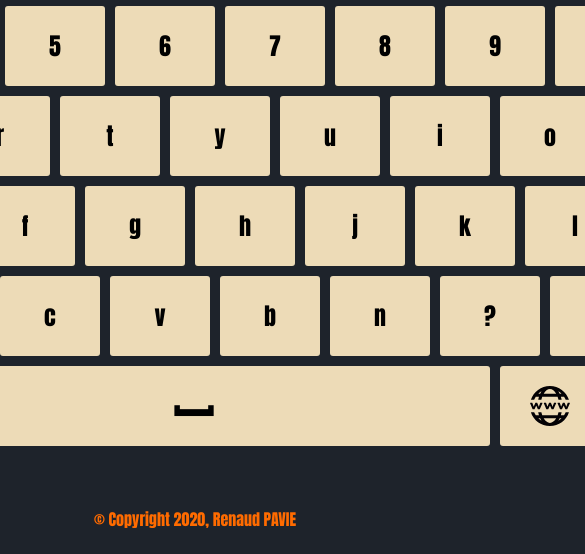
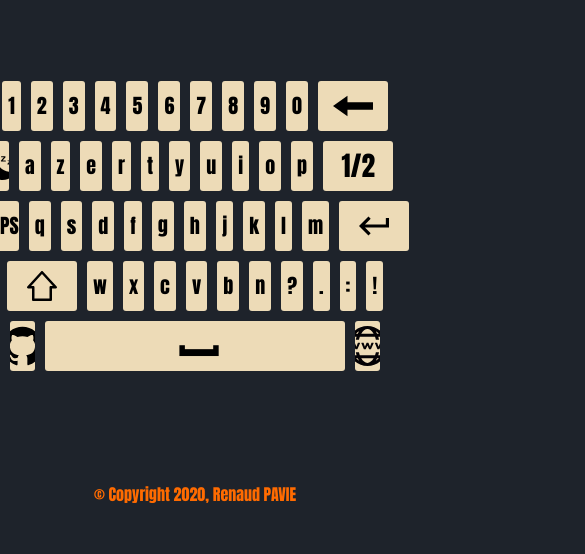
Before and after one commit to RenaudPavie/ClavierVirtuel, a plain HTML site: page index.html in a window 390 px wide. Shown: the part 290-844 px from the top of the page, 585 px wide, since content can reach past the window. Drawn offline with nearby package versions, Linux system fonts and the light colour scheme.

Commit message:
Nightshift + capslock + responsive

```diff
--- /dev/null
+++ b/css/responsive.css
@@ -0,0 +1,84 @@
+@media screen and (max-width: 1600px) {
+    #clavier input, #clavier section #LED,#clavier section #entree {
+        height: 60px;
+    }
+    #clavier section #LED,#clavier section #entree {
+        width: 130px;
+    }
+    section #space {
+        width: 450px;
+    }
+    section .space-symbol::after {
+        top: calc(50% - 15px);
+        right: calc(50% - 5px);
+    }
+    section #supprimer {
+        background-size: 50px;
+    }
+}
+@media screen and (max-width: 1300px) {
+    section #LED::after {
+        content:none;
+    }
+    section #LED.focused {
+        color:#ff6b00;
+    }
+
+}
+@media screen and (max-width: 1000px) {
+    div.container {
+        max-width: 90%;
+    }
+    section #LED, section #entree {
+        width: 100px;
+    }
+
+}
+@media screen and (max-width: 850px) {
+    div.container {
+        max-width: 95%;
+    }
+    #clavier input, #clavier section #LED,#clavier section #entree {
+        height: 50px;
+    }
+    #clavier input.larger {
+        min-width: 70px;
+    }
+    #clavier input.letter {
+        width: 40px;
+    }
+    section #LED, section #entree {
+        width: 90px;
+    }
+    #clavier input,#clavier button {
+        font-size: 1.25em;
+    }
+
+    /* Réduction des tailles d'icones */
+    section #supprimer {
+        background-size: 40px;
+    }
+    section #nightshift {
+        background-size: 30px;
+    }
+    section #shift {
+        background-size: 30px;
+    }
+    section #entree {
+        background-size: 30px;
+    }
+    section #caracspe {
+        font-size: 1.7em;
+    }
+}
+@media screen and (max-width: 650px) {
+    section #space {
+        width: 300px;
+    }
+    section #chevrons {
+        display: none;
+    }
+}
+@media screen and (max-width: 500px) {
+
+}
--- a/css/style.css
+++ b/css/style.css
@@ -18,7 +18,8 @@ div.container {
     display: flex;
     flex-direction: column;
     justify-content:space-around;
-    width: 80%;
+    align-items: center;
+    max-width: 80%;
     margin:auto;
 }
 
@@ -57,8 +58,14 @@ header h2 {
 #clavier section {
     margin-bottom:10px;
     display: flex;
+    align-items: center;
+    justify-content: center;
+    width: 100%;
 }
-#clavier input {
+#clavier section input:not(:last-of-type) {
+    margin-right: 10px;
+}
+#clavier input,#clavier button {
     font-family:'Anton', sans-serif;
     font-size: 1.5em;
     background-color: #eddbb7;
@@ -66,10 +73,11 @@ header h2 {
     border-radius:3px;
     width: 100px;
     height:80px;
-    margin-right: 10px;
     cursor: pointer;
 }
-
+#clavier input.larger, span.larger {
+    width: 150px;
+}
 /* STYLE PERSONNALISATIONS TOUCHES */
 
 /* Supprimer */
@@ -78,7 +86,6 @@ section #supprimer {
     background-repeat: no-repeat;
     background-size: 60px;
     background-position: center;
-    width: 150px;
 }
 
 /* Nightshift */
@@ -91,27 +98,33 @@ section #nightshift {
 
 /* Carac spé 1/2 */
 section #caracspe {
-    width: 150px;
     font-size: 2em;
 }
 
 /* Capslock */
 section #LED {
     position: relative;
+    margin-right: 10px;
+    padding:0;
+    width: 170px;
+    text-transform: uppercase;
 }
 section #LED::after {
     content:"";
     background-color: black;
     position: absolute;
     top: 10px;
-    right: 20px;
+    right: 10px;
     width:10px;
     height: 10px;
     border-radius: 10px;
+    pointer-events: none;
 }
-section #capslock {
-    width: 170px;
+section #LED.focused::after {
+    background-color: #ff6b00;
 }
+
+
 
 /* Entrée */
 section #entree {
@@ -119,7 +132,6 @@ section #entree {
     background-repeat: no-repeat;
     background-size:45px;
     background-position: center;
-    width: 170px;
 }
 
 /* Shift */
@@ -128,7 +140,6 @@ section #shift {
     background-repeat: no-repeat;
     background-size:35px;
     background-position: center;
-    width: 150px;
 }
 
 /* Chevrons */
@@ -152,14 +163,20 @@ section .space-symbol {
 section .space-symbol::after {
     content:"[";
     color: black;
-    font-size: 2.5em;
+    font-size: 40px;
     position: absolute;
-    top: 25px;
-    right:300px;
+    top:calc(50% - 15px);
+    right:calc(50% - 20px);
     transform: rotate(270deg);
+    text-align: justify;
+    vertical-align: center;
+}
+section .space-symbol.focused::after {
+    color: #eddbb7;
 }
 section #space {
     width: 600px;
+    margin-right: 10px;
 }
 
 /* portfolio */
--- a/index.html
+++ b/index.html
@@ -7,6 +7,7 @@
     <link href="https://fonts.googleapis.com/css2?family=Anton&display=swap" rel="stylesheet">
     <link rel="stylesheet" href="css/reset.css">
     <link rel="stylesheet" href="css/style.css">
+    <link rel="stylesheet" href="css/responsive.css">
     <title>Clavier virtuel</title>
 </head>
 <body>
@@ -44,54 +45,54 @@
                 <input type="button" value="8">
                 <input type="button" value="9">
                 <input type="button" value="0">
-                <input type="button" id="supprimer">
+                <input type="button" class="larger" id="supprimer">
             </section>
 
             <section class="nigth-row">
                 <input type="button" id="nightshift">
-                <input type="button" value="a">
-                <input type="button" value="z">
-                <input type="button" value="e">
-                <input type="button" value="r">
-                <input type="button" value="t">
-                <input type="button" value="y">
-                <input type="button" value="u">
-                <input type="button" value="i">
-                <input type="button" value="o">
-                <input type="button" value="p">
-                <input type="button" value="1/2" id="caracspe">
+                <input type="button" class="letter" value="a">
+                <input type="button" class="letter" value="z">
+                <input type="button" class="letter" value="e">
+                <input type="button" class="letter" value="r">
+                <input type="button" class="letter" value="t">
+                <input type="button" class="letter" value="y">
+                <input type="button" class="letter" value="u">
+                <input type="button" class="letter" value="i">
+                <input type="button" class="letter" value="o">
+                <input type="button" class="letter" value="p">
+                <input type="button" class="larger" value="1/2" id="caracspe">
             </section>
 
             <section class="capslock-row">
-                <span id="LED">
-                    <input type="button" value="CAPS" id="capslock">
-                </span>
-                <input type="button" value="q">
-                <input type="button" value="s">
-                <input type="button" value="d">
-                <input type="button" value="f">
-                <input type="button" value="g">
-                <input type="button" value="h">
-                <input type="button" value="j">
-                <input type="button" value="k">
-                <input type="button" value="l">
-                <input type="button" value="m">
-                <input type="button" id="entree">
+                <button id="LED">
+                    caps
+                </button>
+                <input type="button" class="letter" value="q">
+                <input type="button" class="letter" value="s">
+                <input type="button" class="letter" value="d">
+                <input type="button" class="letter" value="f">
+                <input type="button" class="letter" value="g">
+                <input type="button" class="letter" value="h">
+                <input type="button" class="letter" value="j">
+                <input type="button" class="letter" value="k">
+                <input type="button" class="letter" value="l">
+                <input type="button" class="letter" value="m">
+                <input type="button" class="larger" id="entree">
             </section>
 
             <section class="shift-row">
-                <input type="button" id="shift">
+                <input type="button" class="larger" id="shift">
                 <input type="button" value="< >" id="chevrons">
-                <input type="button" value="w">
-                <input type="button" value="x">
-                <input type="button" value="c">
-                <input type="button" value="v">
-                <input type="button" value="b">
-                <input type="button" value="n">
-                <input type="button" value="?">
-                <input type="button" value=".">
-                <input type="button" value=":">
-                <input type="button" value="!">
+                <input type="button" class="letter" value="w">
+                <input type="button" class="letter" value="x">
+                <input type="button" class="letter" value="c">
+                <input type="button" class="letter" value="v">
+                <input type="button" class="letter" value="b">
+                <input type="button" class="letter" value="n">
+                <input type="button" class="letter" value="?">
+                <input type="button" class="letter" value=".">
+                <input type="button" class="letter" value=":">
+                <input type="button" class="letter" value="!">
             </section>
 
             <section class="space-row">
@@ -115,6 +116,7 @@
             <small>&copy; Copyright 2020, Renaud PAVIE</small>
         </footer>
     </div>
+    <script src="https://cdnjs.cloudflare.com/ajax/libs/jquery/3.5.1/jquery.min.js"></script>
     <script src="js/script.js"></script>
 </body>
 </html>
--- a/js/script.js
+++ b/js/script.js
@@ -0,0 +1,102 @@
+LEDcounter = 0;
+
+$('#LED').on('click', function() {
+
+    LEDcounter++;
+
+    $('#LED').addClass('focused')
+    $('.letter').val(function () {
+        return this.value.toUpperCase();
+    })
+
+    if(LEDcounter === 2) {
+        $('#LED').removeClass('focused')
+        $('.letter').val(function () {
+            return this.value.toLowerCase();
+        })
+        LEDcounter = 0;
+    }
+
+
+
+
+})
+
+nightCounter = 0;
+
+$('#nightshift').on('click', function() {
+
+    // console.log(nightCounter)
+
+    nightCounter++;
+
+    //NUIT
+    // Changement couleur
+    $('#clavier input,#clavier button').css({
+        'backgroundColor':'#1e232b',
+        'color': '#eddbb7',
+    })
+    $('body, div.container').css({
+        'backgroundColor':'#b7cced'
+    })
+
+     // Couleur des icones
+    $('section .space-symbol').addClass('focused')
+    $('section #nightshift').css({
+        'backgroundImage':'url(../img/moon-beige.svg'
+    })
+    $('section #shift').css({
+        'backgroundImage':'url(../img/shift-beige.svg'
+    })
+    $('section #github').css({
+        'backgroundImage':'url(../img/github-beige.svg'
+    })
+    $('section #portfolio').css({
+        'backgroundImage':'url(../img/world-wide-web-beige.svg'
+    })
+    $('section #supprimer').css({
+        'backgroundImage':'url(../img/left-back-straight-arrow-beige.svg'
+    })
+    $('section #entree').css({
+        'backgroundImage':'url(../img/enter-arrow-beige.svg'
+    })
+
+
+    //JOUR
+    if(nightCounter === 2) {
+        // Changement couleur
+        $('body, div.container').css({
+            'backgroundColor':'#1e232b'
+        });
+        $('#clavier input,#clavier button').css({
+            'backgroundColor':'#eddbb7',
+            'color': '#000',
+        });
+
+        // Couleur des icones
+        $('section #nightshift').css({
+            'backgroundImage':'url(../img/moon.svg'
+        })
+        $('section #shift').css({
+            'backgroundImage':'url(../img/shift.svg'
+        })
+        $('section #github').css({
+            'backgroundImage':'url(../img/github.svg'
+        })
+        $('section #portfolio').css({
+            'backgroundImage':'url(../img/world-wide-web.svg'
+        })
+        $('section #supprimer').css({
+            'backgroundImage':'url(../img/left-back-straight-arrow.svg'
+        })
+        $('section #entree').css({
+            'backgroundImage':'url(../img/enter-arrow.svg'
+        })
+        $('section .space-symbol').removeClass('focused')
+        nightCounter = 0;
+    }
+
+
+
+
+})
```
Also changed, not shown: img/enter-arrow-beige.svg (added), img/github-beige.svg (added), img/left-back-straight-arrow-beige.svg (added), img/moon-beige.svg (added), img/shift-beige.svg (added), img/world-wide-web-beige.svg (added).
